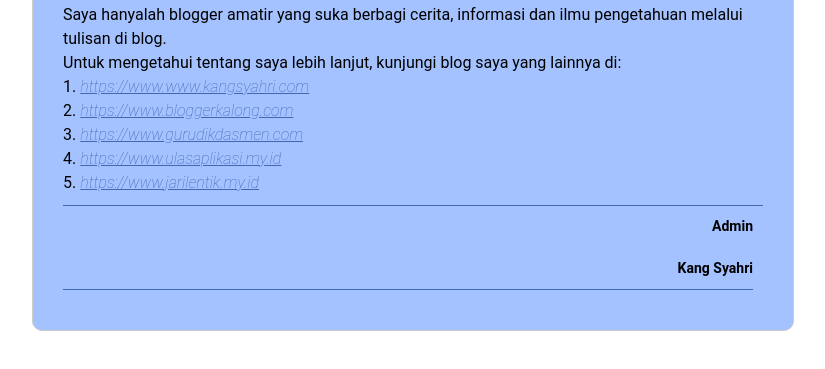
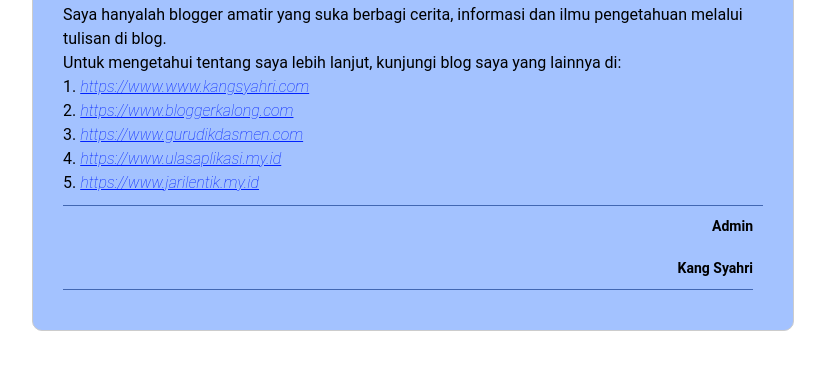
Before and after one commit to kangsyahri/Blogger-Kalong, a plain HTML site: page index.html in a window 1280 px wide. Shown: the part 193-562 px from the top of the page, without its empty margins (227-1052 px from the left). Drawn offline with Linux system fonts and the light colour scheme.

Commit message:
Update index.html

```diff
--- a/index.html
+++ b/index.html
@@ -22,7 +22,7 @@
 		}
 		a {
 			font-weight: 100;
-			color: #4267b2;
+			color: #0022ff;
 		}
 		h1 {
 			margin: 0;
```
